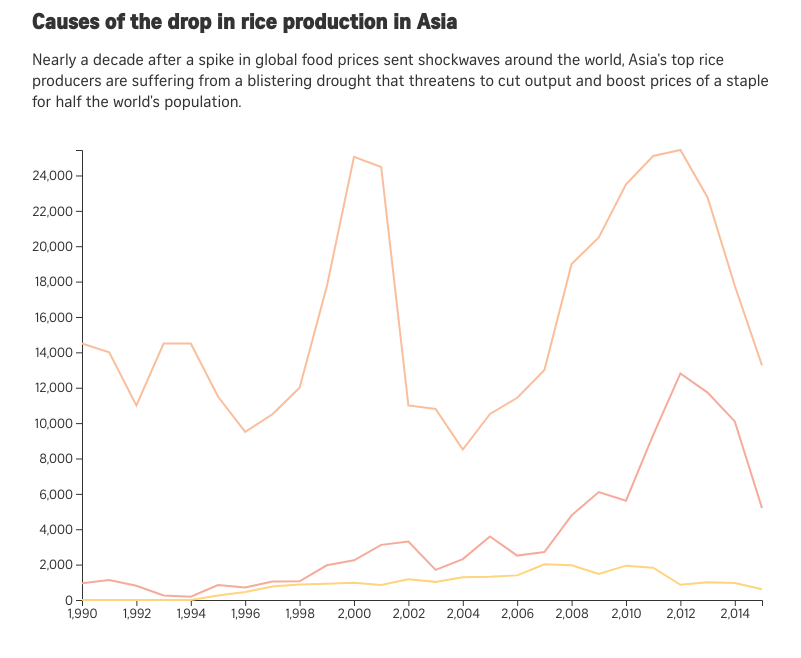
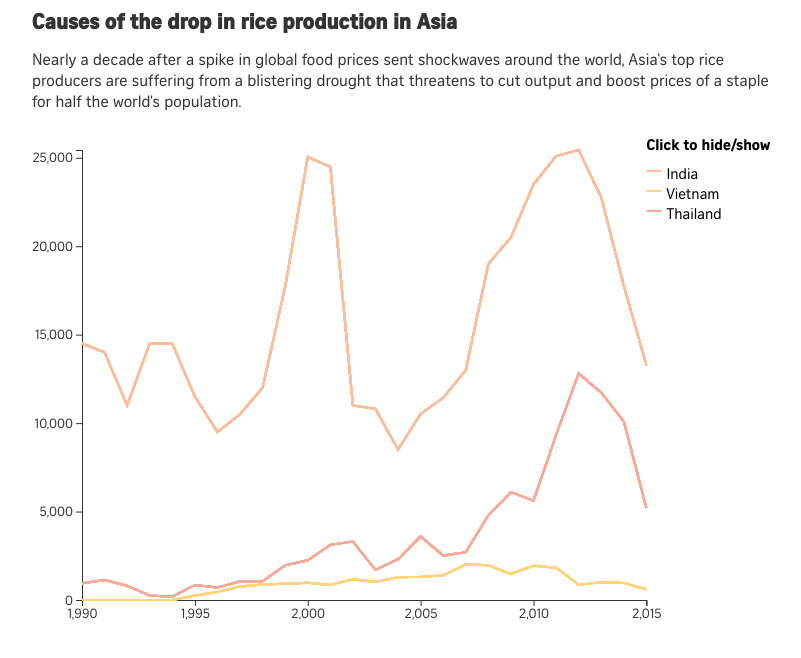
Before and after one commit to hsquek/sph-test, a plain HTML site: page index.html in a window 1280 px wide. Shown: the whole page, without its empty margins (233-1034 px from the left). Drawn offline with nearby package versions, Linux system fonts and the light colour scheme.

Commit message:
Toggle line display complete

```diff
--- a/assets/css/styles.css
+++ b/assets/css/styles.css
@@ -31,6 +31,4 @@ svg g {
 
 .line {
   fill: none;
-  stroke: steelblue;
-  stroke-width: 2px;
 }
--- a/assets/js/script.js
+++ b/assets/js/script.js
@@ -5,10 +5,12 @@
     type: 'GET',
     url: 'milledRiceEndingStocks.csv',
     success: function (raw) {
-      const YEAR = 0
-      const VIETNAM = 1
-      const INDIA = 2
-      const THAILAND = 3
+      const idx = {
+        year: 0,
+        vietnam: 1,
+        india: 2,
+        thailand: 3
+      }
 
       const colors = {
         india: '#FABE9C',
@@ -16,21 +18,13 @@
         thailand: '#F6AB9A'
       }
 
-      var rows = raw.split('\n')
-      // remove header and empty last row
-      rows.shift()
-      rows.pop()
+      const visState = {
+        india: true,
+        vietnam: true,
+        thailand: true
+      }
 
-      var data = rows.map(function (row) {
-        row = row.split(',')
-
-        return {
-          year: +row[YEAR],
-          vietnam: +row[VIETNAM],
-          india: +row[INDIA],
-          thailand: +row[THAILAND]
-        }
-      })
+      var data = parse(raw, visState)
 
       // set the dimensions and margins of the graph
       var margin = { top: 20, right: 20, bottom: 30, left: 50 }
@@ -44,42 +38,164 @@
                   .append('g')
                   .attr('transform', 'translate(' + margin.left + ',' + margin.top + ')')
 
-      // set range for x and y values
-      var x = d3.scaleLinear().range([0, width])
-      var y = d3.scaleLinear().range([height, 0])
+      // set X and Y scales
+      var xScale = d3.scaleLinear()
+                     .range([0, width * 0.83])
+                     .domain(d3.extent(data, function (d) { return d.year }))
 
-      // Scale the range of the data
-      x.domain(d3.extent(data, function (d) { return d.year }))
-      y.domain([0, d3.max(data, function (d) {
-        return Math.max(d.vietnam, d.india, d.thailand)
+      var yScale = d3.scaleLinear()
+                     .range([height, 0])
+                     .domain([0, d3.max(data, function (d) {
+                       return _yMax(d)
                      })])
 
-      // Add the X Axis
+      // Add X and Y Axes
       svg.append('g')
          .attr('transform', 'translate(0,' + height + ')')
-         .call(d3.axisBottom(x))
+         .attr('class', 'x')
+         .call(d3.axisBottom(xScale).ticks(5))
 
-      // Add the Y Axis
       svg.append('g')
-         .call(d3.axisLeft(y))
+         .attr('class', 'y')
+         .call(d3.axisLeft(yScale).ticks(5))
 
-      renderCharts(data, ['india', 'vietnam', 'thailand'], svg)
+      renderCharts(data, visState, svg)
 
-      function renderCharts (dataset, countries, chartGroup) {
-        var numOfCountries = countries.length
+      var legendKeys = ['India', 'Vietnam', 'Thailand']
 
-        for (var i = 0; i < numOfCountries; i++) {
-          var country = countries[i]
+      var legend = svg.append('g')
+                      .attr('class', 'legend')
+                      .attr('transform', 'translate(' + (width * 0.83) + ', 0)')
+                      .append('text')
+                      .text('Click to hide/show')
+                      .style('font-family', 'curatorBold')
+                      .style('font-size', '15px')
+                      .style('line-height', '21px')
+
+      var lineLegend = svg.select('.legend')
+                          .selectAll('.legendLine')
+                          .data(legendKeys)
+                          .enter()
+                          .append('g')
+                          .attr('class', 'legendLine')
+                          .attr('transform', function (d, i) {
+                            return 'translate(0' + ',' + (i + 1) * 20 + ')'
+                          })
+                          .style('cursor', 'pointer')
+                          .style('font-family', 'curatorRegular')
+                          .style('font-size', '15px')
+                          .style('line-height', '21px')
+                          .on('click', function (d) {
+                            var country = d.toLowerCase()
+                            var self = d3.select(this)
+
+                            // blur legend key
+                            if (visState[country]) {
+                              self.transition()
+                                  .style('opacity', '0.5')
+                            } else {
+                              self.transition()
+                                  .style('opacity', '1')
+                            }
+
+                            // toggle line visibility
+                            visState[country] = !visState[country]
+
+                            // re-render charts
+                            data = parse(raw, visState)
+                            _updateY(data)()
+                            renderCharts(data, visState, svg)
+                          })
+
+      lineLegend.append('text')
+                .text(function (d) {
+                  return d
+                })
+                .attr('transform', 'translate(20,9)')
+
+      lineLegend.append('rect')
+                .attr('fill', function (d, i) {
+                  return colors[d.toLowerCase()]
+                })
+                .attr('width', 15)
+                .attr('height', 2)
+
+      // helper functions
+      function renderCharts (dataset, isVisible, chartGroup) {
+        var lines = chartGroup.selectAll('.line')
+                              .transition()
+                              .style('visibility', 'hidden')
+                              .remove()
+
+        for (var country in isVisible) {
+          if (isVisible[country]) {
             var valueline = d3.line()
-                            .x(function (d) { return x(d.year) })
-                            .y(function (d) { return y(d[country]) })
-          chartGroup.append('path')
+                              .x(function (d) { return xScale(d.year) })
+                              .y(function (d) { return yScale(d[country]) })
+
+            var chart = chartGroup.selectAll('svg')
+                                  .data(dataset)
+
+            chart.enter()
+                 .append('path')
                  .attr('class', 'line')
                  .attr('id', country)
                  .attr('d', valueline(dataset))
+                 .transition()
+                 .duration(800)
+                 .style('opacity', '1')
+                 .style('visibility', 'visible')
+                 .style('stroke-width', '2')
                  .style('stroke', colors[country])
           }
         }
       }
+
+      function parse (csv, isVisible) {
+        var rows = csv.split('\n')
+        // remove header and empty last row
+        rows.shift()
+        rows.pop()
+
+        var parsed = rows.map(function (row) {
+          var dataObject = {}
+          row = row.split(',')
+          dataObject.year = +row[idx.year]
+
+          for (var country in isVisible) {
+            if (isVisible[country]) {
+              dataObject[country] = +row[idx[country]]
+            }
+          }
+          return dataObject
+        })
+
+        return parsed
+      }
+
+      function _updateY (dataset) {
+        return function () {
+          yScale.domain([0, d3.max(dataset, function (d) {
+            return _yMax(d)
+          })])
+
+          svg.select('.y')
+             .transition()
+             .duration(800)
+             .call(d3.axisLeft(yScale))
+        }
+      }
+
+      function _yMax (d) {
+        // gets the maximum value from the row
+        var yearlyCounts = []
+        for (var key in d) {
+          if (key !== 'year') {
+            yearlyCounts.push(d[key])
+          }
+        }
+        return Math.max(...yearlyCounts)
+      }
+    }
   })
 }())
```
Lines whose indentation alone changed are shown as unchanged.
